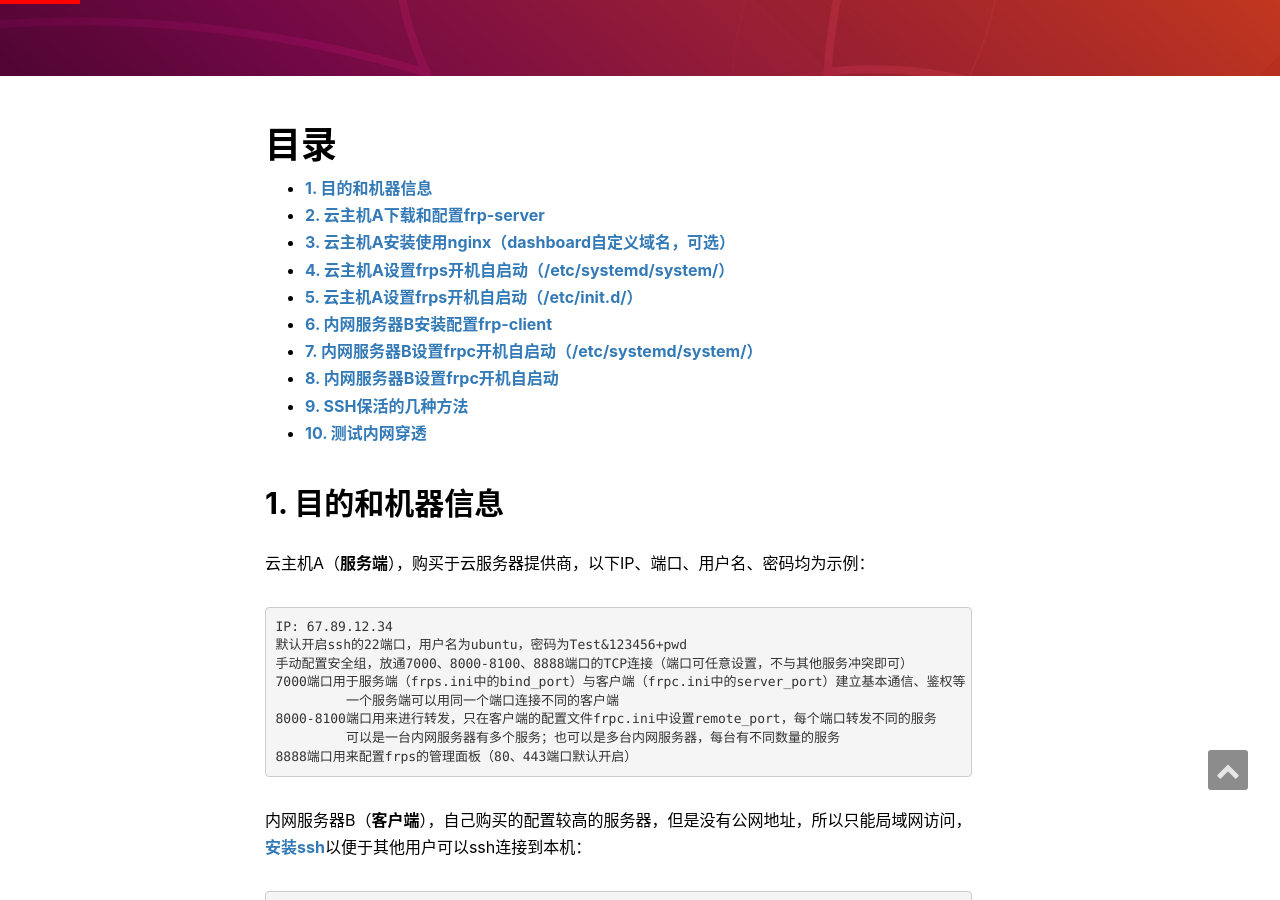
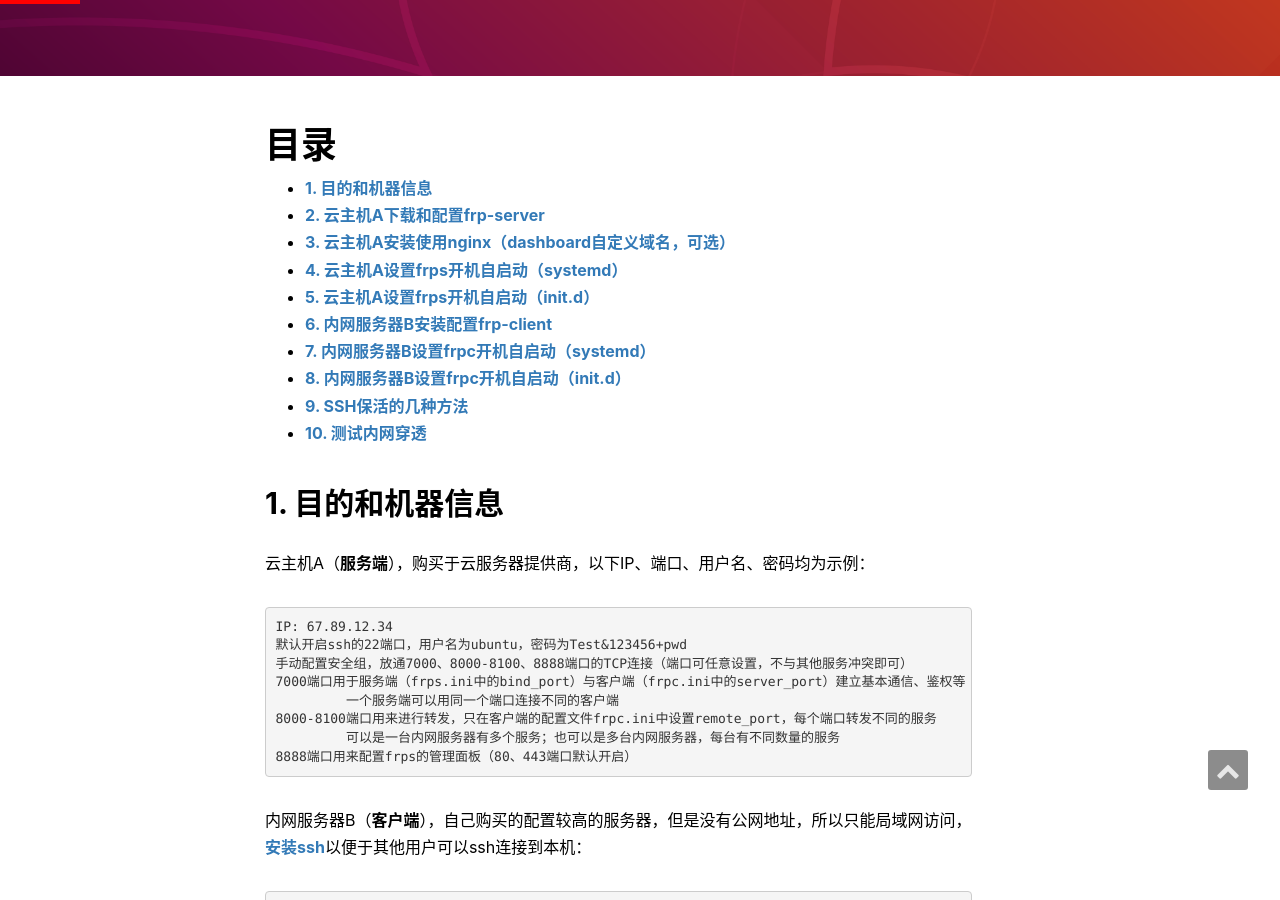
Before and after one commit to zfb132/zfb132.github.com, a Jekyll site: the page built from _posts/2020-07-05-frp_install.md, in a window 1280 px wide and 900 px high, scrolled down 460 px. Built offline with Jekyll 4.4.1, drawn with Linux system fonts in a browser that asks for light colours; nearby versions of some CDN libraries; comment, search, counter and statistics services are not loaded; some of the changed text lies outside the part shown.

Commit message:
修复排版问题

````diff
--- a/_posts/2020-07-05-frp_install.md
+++ b/_posts/2020-07-05-frp_install.md
@@ -111,7 +111,7 @@ tcp_mux = true
 停止nginx服务：`sudo service nginx stop`
 重启nginx服务：`sudo service nginx restart`
 **为域名example.cn添加一条名为frp的A记录解析到67.89.12.34**
-## 4. 云主机A设置frps开机自启动（/etc/systemd/system/）
+## 4. 云主机A设置frps开机自启动（systemd）
 打开`frp_linux_amd64`文件夹下的`systemd`目录，编辑`frps.service`文件（`frps@.service`文件只是多了个自定义ini文件的功能），将其中的`user=nobody`改为`user=ubuntu`（即本机的用户名），**如果不改，启动时候会报错无法写入日志文件，权限禁止**
 然后修改`ExecStart、ExecReload`中的路径为自己的文件路径
 将修改后的`frps.service`文件复制到`/etc/systemd/system/`：`sudo cp ./frps.service /etc/systemd/system/`
@@ -121,7 +121,7 @@ tcp_mux = true
 手动重启frps服务：`systemctl restart frps`或`service frps restart`
 查看frps运行状态：`systemctl status frps`或`service frps status`
 **关闭frps开机启动**：`systemctl disable frps`
-## 5. 云主机A设置frps开机自启动（/etc/init.d/）
+## 5. 云主机A设置frps开机自启动（init.d）
 创建`start_frp.sh`文件：`vi start_frp.sh`，内容如下（注释不可删除）：
 ```bash
 #!/bin/sh
@@ -212,7 +212,7 @@ remote_port = 8000
 # 新的用于ssh访问内网服务器B2的端口
 # remote_port = 8001
 ```
-## 7. 内网服务器B设置frpc开机自启动（/etc/systemd/system/）
+## 7. 内网服务器B设置frpc开机自启动（systemd）
 打开`frp_linux_amd64`文件夹下的`systemd`目录，编辑`frpc.service`文件（`frpc@.service`文件只是多了个自定义ini文件的功能），将其中的`user=nobody`改为`user=myserver`（即本机的用户名），**如果不改，启动时候会报错无法写入日志文件，权限禁止**
 然后修改`ExecStart、ExecReload`中的路径为自己的文件路径
 将修改后的`frpc.service`文件复制到`/etc/systemd/system/`：`sudo cp ./frpc.service /etc/systemd/system/`
@@ -222,7 +222,7 @@ remote_port = 8000
 手动重启frpc服务：`systemctl restart frpc`或`service frpc restart`
 查看frpc运行状态：`systemctl status frpc`或`service frpc status`
 **关闭frpc开机启动**：`systemctl disable frpc`
-## 8. 内网服务器B设置frpc开机自启动
+## 8. 内网服务器B设置frpc开机自启动（init.d）
 创建start_frp.sh文件：`vi start_frp.sh`，内容如下（注释不可删除）：
 ```bash
 #!/bin/sh
````
